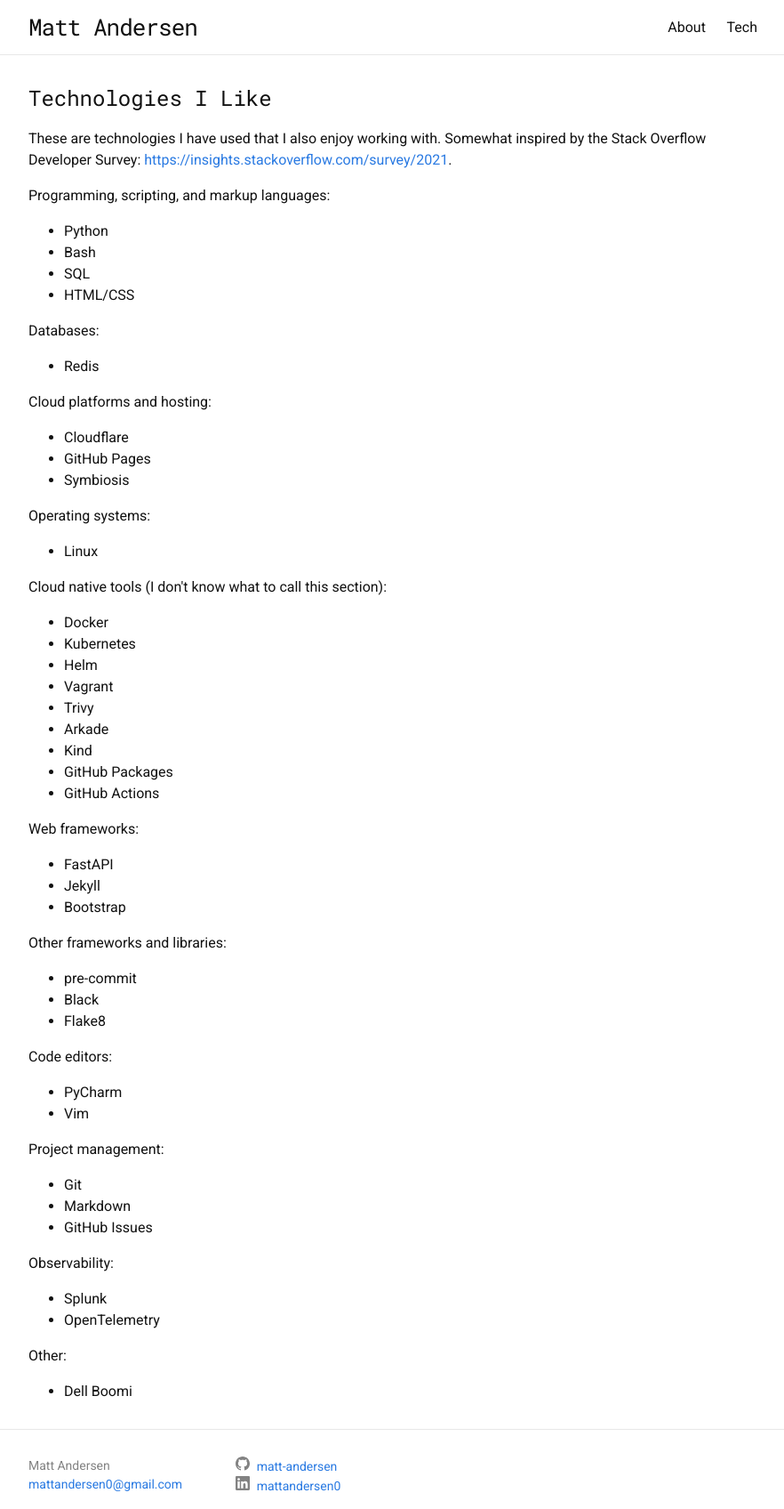
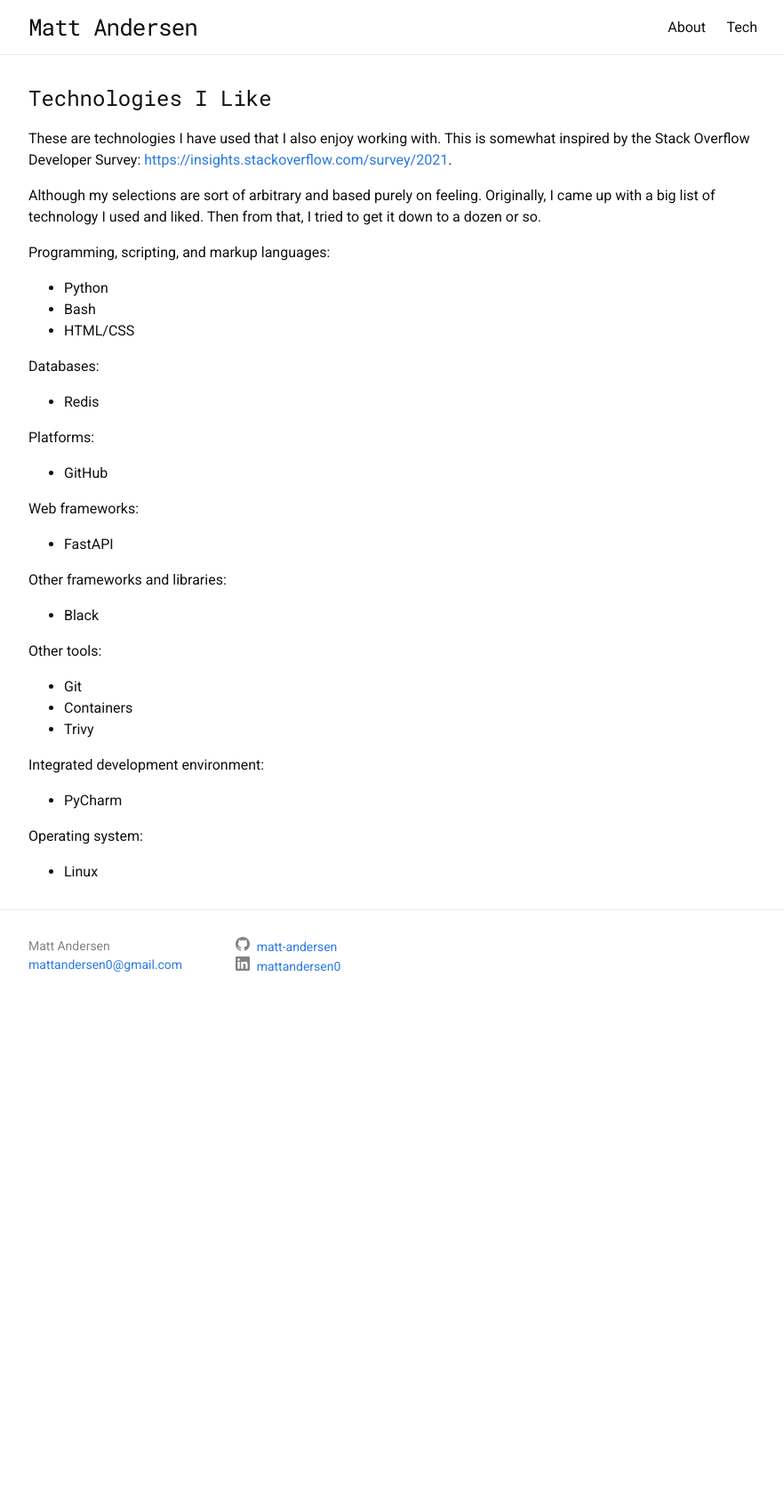
Before and after one commit to matt-andersen/mattandersen.dev, a Jekyll site: the page built from tech.html, in a window 1280 px wide. Shown: the whole page at 89% size, without its empty margins (198-1080 px from the left). Built offline with Jekyll 4.4.1, drawn with Linux system fonts in a browser that asks for light colours; after the commit the page ends 1112 px from its top, so only the background shows below that.

Commit message:
Shorten tech list

```diff
--- a/tech.html
+++ b/tech.html
@@ -8,18 +8,23 @@
   <h1 class="heading-text">Technologies I Like</h1>
 
   <p>
-    These are technologies I have used that I also enjoy working with. Somewhat
-    inspired by the Stack Overflow Developer Survey:
+    These are technologies I have used that I also enjoy working with. This is
+    somewhat inspired by the Stack Overflow Developer Survey:
     <a href="https://insights.stackoverflow.com/survey/2021"
       >https://insights.stackoverflow.com/survey/2021</a
     >.
+  </p>
+
+  <p>
+    Although my selections are sort of arbitrary and based purely on feeling.
+    Originally, I came up with a big list of technology I used and liked. Then
+    from that, I tried to get it down to a dozen or so.
   </p>
 
   <p>Programming, scripting, and markup languages:</p>
   <ul>
     <li>Python</li>
     <li>Bash</li>
-    <li>SQL</li>
     <li>HTML/CSS</li>
   </ul>
 
@@ -28,66 +33,35 @@
     <li>Redis</li>
   </ul>
 
-  <p>Cloud platforms and hosting:</p>
+  <p>Platforms:</p>
   <ul>
-    <li>Cloudflare</li>
-    <li>GitHub Pages</li>
-    <li>Symbiosis</li>
-  </ul>
-
-  <p>Operating systems:</p>
-  <ul>
-    <li>Linux</li>
-  </ul>
-
-  <p>Cloud native tools (I don't know what to call this section):</p>
-  <ul>
-    <li>Docker</li>
-    <li>Kubernetes</li>
-    <li>Helm</li>
-    <li>Vagrant</li>
-    <li>Trivy</li>
-    <li>Arkade</li>
-    <li>Kind</li>
-    <li>GitHub Packages</li>
-    <li>GitHub Actions</li>
+    <li>GitHub</li>
   </ul>
 
   <p>Web frameworks:</p>
   <ul>
     <li>FastAPI</li>
-    <li>Jekyll</li>
-    <li>Bootstrap</li>
   </ul>
 
   <p>Other frameworks and libraries:</p>
   <ul>
-    <li>pre-commit</li>
     <li>Black</li>
-    <li>Flake8</li>
   </ul>
 
-  <p>Code editors:</p>
+  <p>Other tools:</p>
+  <ul>
+    <li>Git</li>
+    <li>Containers</li>
+    <li>Trivy</li>
+  </ul>
+
+  <p>Integrated development environment:</p>
   <ul>
     <li>PyCharm</li>
-    <li>Vim</li>
   </ul>
 
-  <p>Project management:</p>
+  <p>Operating system:</p>
   <ul>
-    <li>Git</li>
-    <li>Markdown</li>
-    <li>GitHub Issues</li>
-  </ul>
-
-  <p>Observability:</p>
-  <ul>
-    <li>Splunk</li>
-    <li>OpenTelemetry</li>
-  </ul>
-
-  <p>Other:</p>
-  <ul>
-    <li>Dell Boomi</li>
+    <li>Linux</li>
   </ul>
 </div>
```
